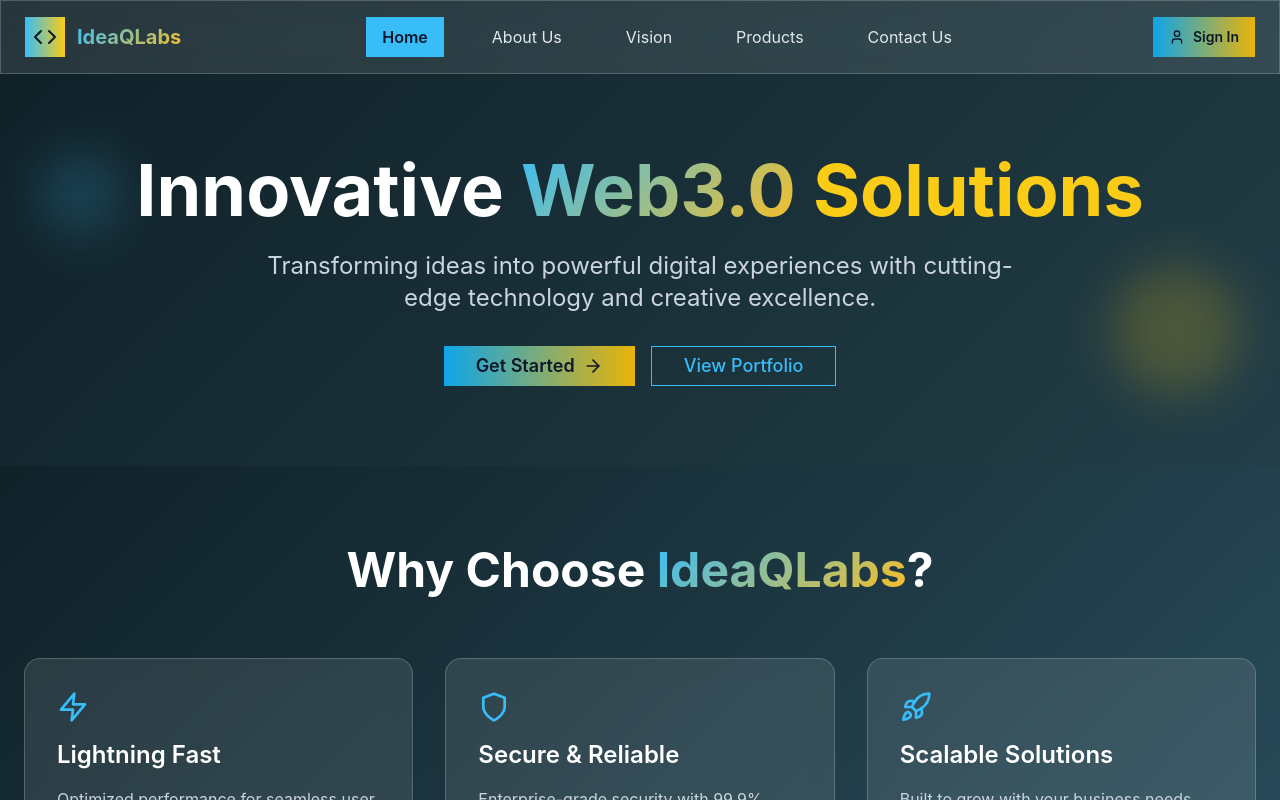
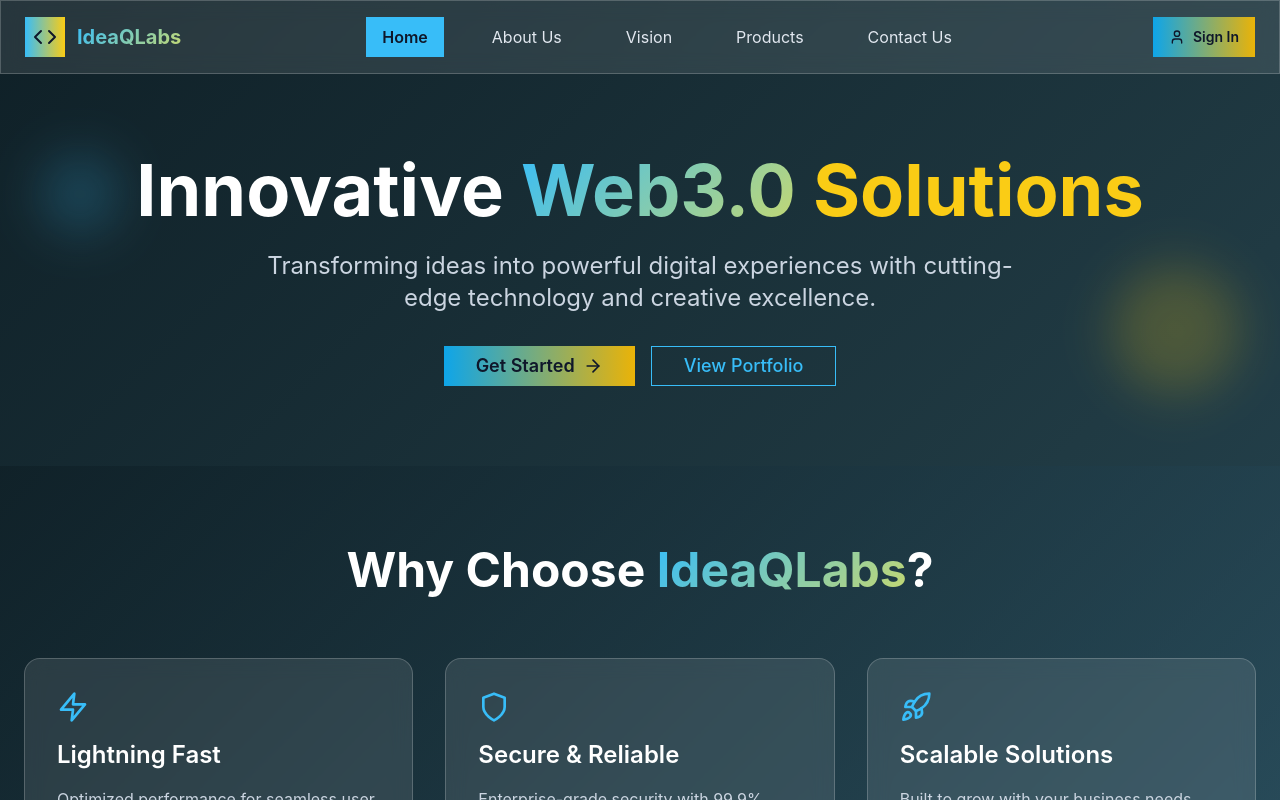
Before and after one commit to ideaqlabs/IdeaQLabs, a React (Vite) app: page / in a window 1280 px wide. Shown: the top 800 px of the page. Built offline with nearby package versions, Linux system fonts and the light colour scheme.

Commit message:
Update index.css

```diff
--- a/src/index.css
+++ b/src/index.css
@@ -27,7 +27,7 @@ body {
 }
 
 .gradient-text {
-  background: linear-gradient(135deg, #38bdf8, #fbbf24);
+  background: linear-gradient(135deg, #38bdf8, #C6D870);
   -webkit-background-clip: text;
   -webkit-text-fill-color: transparent;
   background-clip: text;
```
